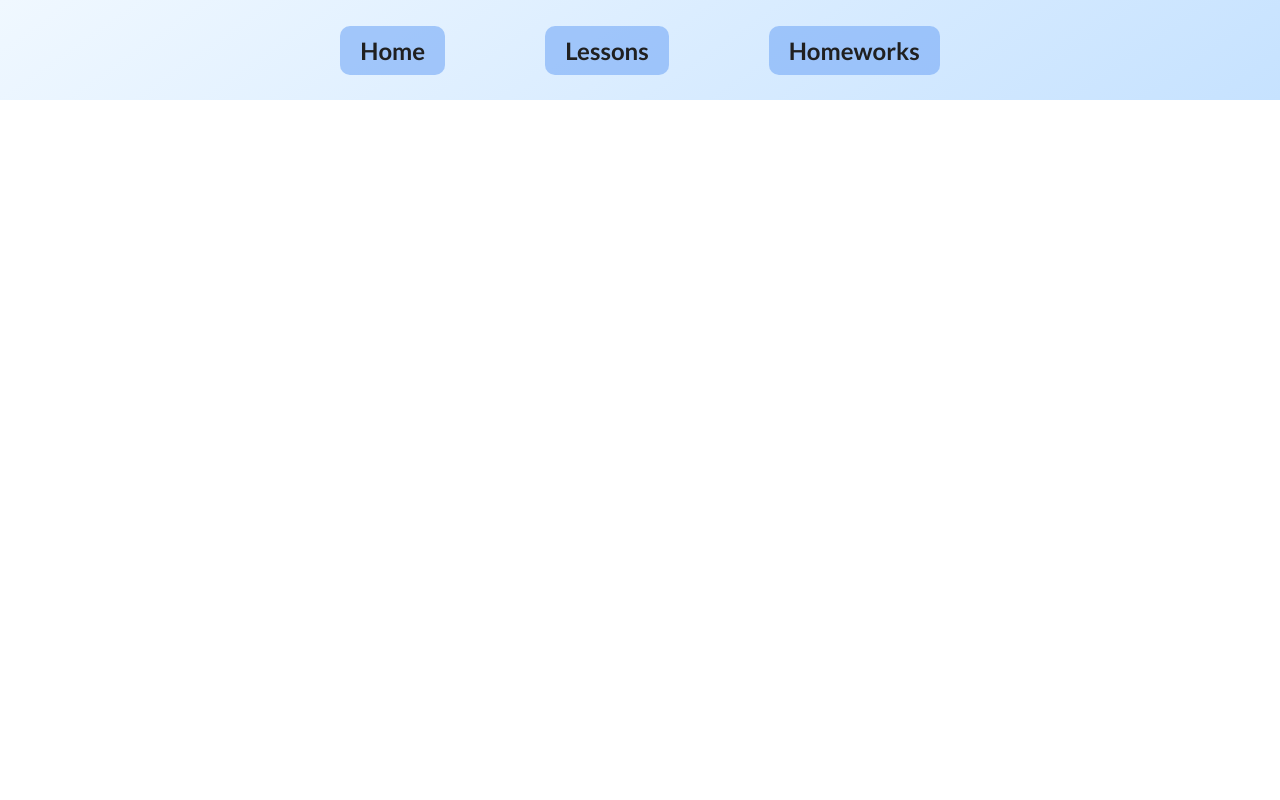
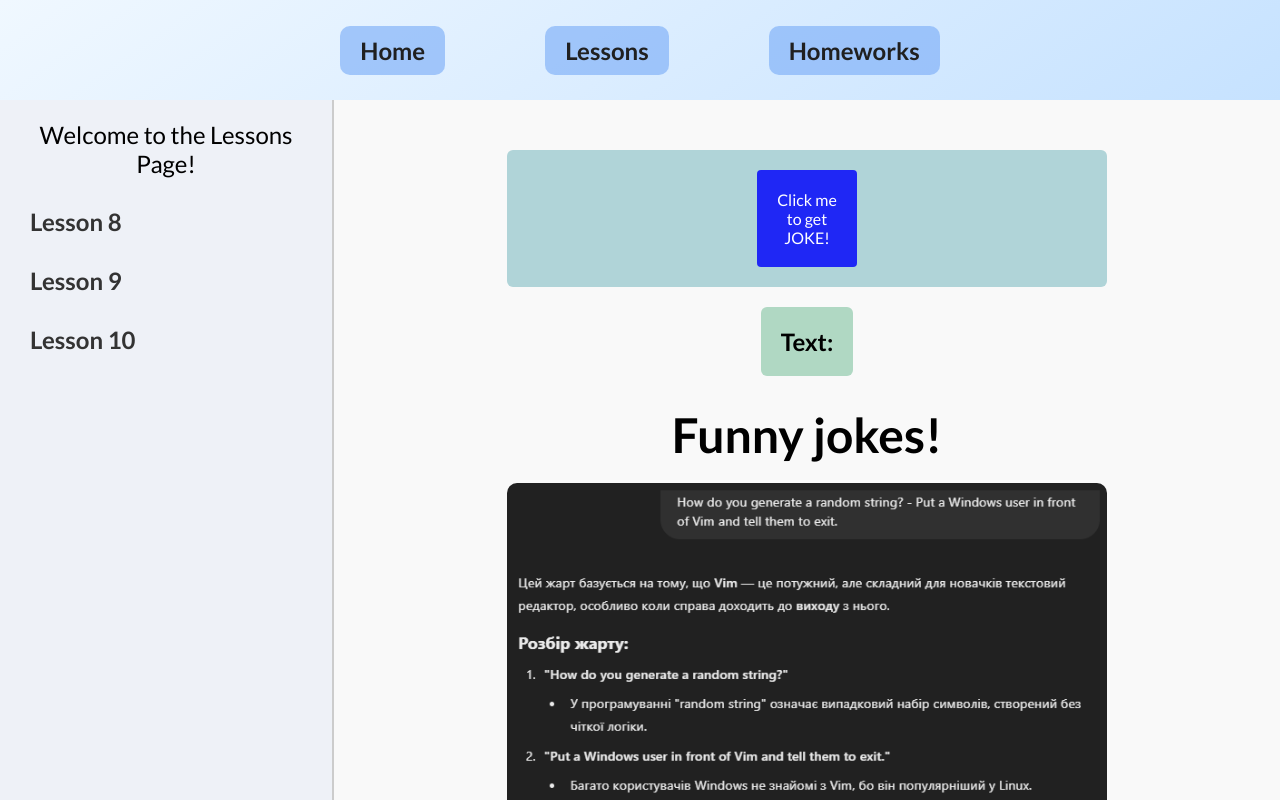
Before and after one commit to KoltLevry/React_third_ts, a React (Vite) app: page /lessons/lesson-10 in a window 1280 px wide. Shown: the top 800 px of the page. Built offline with nearby package versions, Linux system fonts and the light colour scheme.

Commit message:
start lesson 10 second part

```diff
--- a/package.json
+++ b/package.json
@@ -12,6 +12,7 @@
   "dependencies": {
     "@emotion/react": "^11.14.0",
     "@emotion/styled": "^11.14.0",
+    "axios": "^1.7.9",
     "react": "^18.3.1",
     "react-dom": "^18.3.1",
     "react-icons": "^5.4.0",
--- a/src/App.tsx
+++ b/src/App.tsx
@@ -5,10 +5,12 @@ import Home from "./components/pages/Home/Home";
 import MyTask_01 from "./components/pages/Home/MyTask_01/MyTask_01";
 import MyTask_02 from "./components/pages/Home/MyTask_02/MyTask_02";
 import MyTask_03 from "./components/pages/Home/MyTask_03/MyTask_03";
+import MyTask_04 from './components/pages/Home/MyTask_04/MyTask_04';
 
 import Lessons from "./components/pages/lessons/Lessons"
 import Lesson_08 from "./components/pages/lessons/Lesson_08/Lesson_08";
 import Lesson_09 from './components/pages/lessons/Lesson_09/Lesson_09';
+import Lesson_10 from './components/pages/lessons/Lesson_10/Lesson_10';
 
 import Homeworks from "./components/pages/homeworks/Homeworks"
 import Homework_08 from "./components/pages/homeworks/Homework_08/Homework_08";
@@ -26,10 +28,12 @@ function App() {
               <Route path="mytask-01" element={<MyTask_01 />} />
               <Route path="mytask-02" element={<MyTask_02 />} />
               <Route path="mytask-03" element={<MyTask_03 />} />
+              <Route path="mytask-04" element={<MyTask_04 />} />
             </Route>
             <Route path="/lessons" element={<Lessons />}>
               <Route path="lesson-08" element={<Lesson_08 />} />
               <Route path="lesson-09" element={<Lesson_09 />} />
+              <Route path="lesson-10" element={<Lesson_10 />} />
             </Route>
             <Route path="/homeworks" element={<Homeworks />}>
               <Route path="homework-08" element={<Homework_08 />} />
--- a/src/components/pages/Home/Home.tsx
+++ b/src/components/pages/Home/Home.tsx
@@ -25,6 +25,9 @@ function Home() {
           <ListItem>
             <StyledLink to="mytask-03">Task 3 - New level</StyledLink>
           </ListItem>
+          <ListItem>
+            <StyledLink to="mytask-04">Task 4 - UseEffect, axios</StyledLink>
+          </ListItem>
         </HomeNumberContainerList>
       </HomeNumberContainer>
 
--- /dev/null
+++ b/src/components/pages/Home/MyTask_04/MyTask_04.tsx
@@ -0,0 +1,99 @@
+import { useEffect, useState, SetStateAction } from "react";
+import axios from "axios";
+
+import {
+  MyTakWrapper,
+  SimpleText,
+  TitleSecond,
+  Text,
+  List,
+  ListItem,
+  TitleFirst,
+  TryCodeBlock,
+} from "./styles";
+
+function MyTask_04() {
+  //   useEffect(() => {
+  //     console.log("Mountained");
+  //   }, []);
+
+  const [data, setData] = useState(null);
+
+  useEffect(() => {
+    axios
+      .get("https://jsonplaceholder.typicode.com/posts/1")
+      .then((response: { data: SetStateAction<null>; }) => setData(response.data))
+      .catch((error: { data: SetStateAction<null>; })  => console.error("Помилка запиту:", error));
+  }, []);
+
+  return (
+    <>
+      <MyTakWrapper>
+        <TitleFirst>1. fetch vs. axios</TitleFirst>
+        <SimpleText>
+          <TitleSecond>
+            fetch – вбудований у браузер API для запитів HTTP.
+          </TitleSecond>
+          <List>
+            <ListItem>
+              Використовує Promise, тому потрібно вручну викликати .json(), щоб
+              отримати тіло відповіді.
+            </ListItem>
+            <ListItem>
+              {" "}
+              Не обробляє автоматично помилки статусу (404, 500), потрібно
+              перевіряти response.ok.
+            </ListItem>
+            <ListItem>
+              Не має вбудованої підтримки тайм-аутів, автоматичних заголовків,
+              скасування запитів.
+            </ListItem>
+          </List>
+        </SimpleText>
+
+        <SimpleText>
+          <TitleSecond>
+            axios – бібліотека для HTTP-запитів, яка спрощує роботу з API.
+          </TitleSecond>
+          <List>
+            <ListItem>Автоматично перетворює відповіді у JSON.</ListItem>
+            <ListItem>Обробляє помилки запитів.</ListItem>
+            <ListItem>
+              Підтримує скасування запитів через AbortController або
+              CancelToken.
+            </ListItem>
+            <ListItem>Легше працювати з заголовками та тайм-аутами.</ListItem>
+          </List>
+        </SimpleText>
+
+        <TitleFirst>2. useEffect – основи</TitleFirst>
+        <SimpleText>
+          <Text>
+            useEffect використовується для виклику побічних ефектів у
+            React-компонентах, наприклад, для виконання HTTP-запитів при
+            завантаженні сторінки.
+          </Text>
+          <TryCodeBlock></TryCodeBlock>
+        </SimpleText>
+
+        <TitleFirst>3. Використання axios з useEffect</TitleFirst>
+        <SimpleText>
+          <Text>При запитах до API важливо:</Text>
+          <List>
+            <ListItem>
+              Виконувати запит у useEffect, щоб він запускався при завантаженні
+              компонента.
+            </ListItem>
+            <ListItem>Обробляти помилки.</ListItem>
+            <ListItem>
+              Скасовувати запити при розмонтуванні компонента.
+            </ListItem>
+          </List>
+          <Text>{data ? data.title : "Loading..."}</Text>
+        </SimpleText>
+      </MyTakWrapper>
+    </>
+  );
+}
+
+export default MyTask_04;
--- /dev/null
+++ b/src/components/pages/Home/MyTask_04/styles.ts
@@ -0,0 +1,46 @@
+import styled from "@emotion/styled";
+
+
+
+export const MyTakWrapper = styled.div`
+  display: flex;
+  flex-direction: column;
+  align-items: center;
+  justify-content: center;
+  gap: 30px;
+
+`
+
+export const SimpleText = styled.div``
+export const TitleSecond = styled.h2``
+export const TitleFirst = styled.h1`
+text-align: center;
+`
+export const Text = styled.p`
+margin-top:20px;
+`
+export const List = styled.ul``
+export const ListItem = styled.li``
+
+export const TryCodeBlock = styled.div`
+
+`
+
+export const ButtonWrapper = styled.div`
+  display: flex;
+  /* flex: 1; */
+  align-items: center;
+  justify-content: space-evenly;
+  gap: 20px;
+  min-width: 400px;
+  padding: 20px;
+  background-color: rgb(184, 235, 235);
+  border: 2px solid rgb(31, 31, 141);
+  border-radius: 4px;
+  width: 300px
+`;
+
+export const CardWraper = styled.div`
+  display: flex;
+  gap: 20px;
+`
--- /dev/null
+++ b/src/components/pages/lessons/Lesson_10/Lesson_10.tsx
@@ -0,0 +1,47 @@
+import { Lesson10Wrapper, ButtonWrapper, ResultBlock, TitleFirst, JokeImage } from "./styles";
+
+import jokeImg from "../../../../assets/jokes/joke-1.png";
+import Button from './../../../Button/Button';
+import { useState } from "react";
+
+function Lesson10() {
+
+    const [joke, setJoke] = useState<string>("");
+
+    const fetchJokeData = async () => {
+        const JOKE_URL: string = 'https://official-joke-api.appspot.com/jokes/random';
+
+        try {
+            const response = await fetch(JOKE_URL);
+            const result = await response.json();
+
+            if(response.ok) {
+                setJoke(`${result.setup} - ${result.punchline}`)
+            } else {
+                throw new Error("API Error: -_-")
+            }
+        } catch(error)  {
+            console.log(error.messsage);
+        } finally {
+            console.log("End")
+        }
+
+    }
+
+  return (
+    <>
+        <Lesson10Wrapper>
+            <ButtonWrapper>
+                <Button name="Click me to get JOKE!" onClick={fetchJokeData}/>
+            </ButtonWrapper>
+            <ResultBlock>Text: {joke}</ResultBlock>
+        </Lesson10Wrapper>
+        <Lesson10Wrapper>
+            <TitleFirst>Funny jokes!</TitleFirst>
+            <JokeImage src={jokeImg} alt="Funny joke"></JokeImage>
+        </Lesson10Wrapper>
+    </>
+  );
+}
+
+export default Lesson10;
--- /dev/null
+++ b/src/components/pages/lessons/Lesson_10/styles.ts
@@ -0,0 +1,41 @@
+import styled from "@emotion/styled";
+import url from './../../../../../node_modules/axios/lib/platform/node/classes/URLSearchParams';
+
+export const Lesson10Wrapper = styled.div`
+  display: flex;
+  flex-direction: column;
+  align-items: center;
+  justify-content: center;
+  flex: 1;
+  gap: 20px;
+  margin-top: 30px;
+`;
+
+export const ButtonWrapper = styled.div`
+  display: flex;
+  flex-direction: column;
+  align-items: center;
+
+  gap: 20px;
+  width: 600px;
+  padding: 20px;
+  background-color: #b0d4d8;
+  border-radius: 6px;
+`;
+
+export const ResultBlock = styled.div`
+ font-size: 24px;
+  max-width: 600px;
+  padding: 20px;
+  background-color: #b0d8c3;
+  font-weight: bold;
+  border-radius: 6px;
+`;
+
+export const TitleFirst = styled.h1``;
+
+export const JokeImage = styled.img`
+  width: 600px;
+  height: auto;
+  border-radius: 10px;
+`;
--- a/src/components/pages/lessons/Lessons.tsx
+++ b/src/components/pages/lessons/Lessons.tsx
@@ -22,6 +22,9 @@ function Lessons() {
           <ListItem>
             <StyledLink to="lesson-09">Lesson 9</StyledLink>
           </ListItem>
+          <ListItem>
+            <StyledLink to="lesson-10">Lesson 10</StyledLink>
+          </ListItem>
         </LessonNumberContainerList>
       </LessonNumberContainer>
 
```
Also changed, not shown: src/assets/jokes/joke-1.png (added), 1 other file (tests, documents, lock files or other folders).
